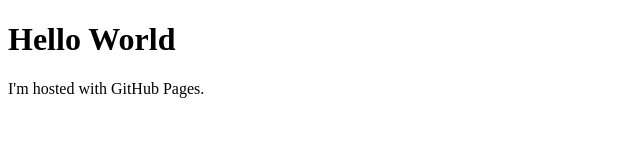
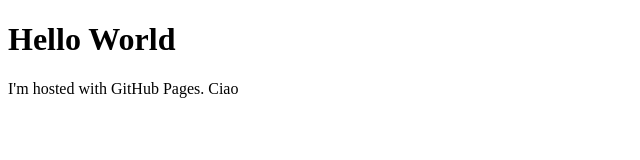
Before and after one commit to mabaigu/mbaiguera, a plain HTML site: page index.html in a window 1280 px wide. Shown: the full height of the page, 0-640 px from the left. Drawn offline with Linux system fonts and the light colour scheme.

Commit message:
Update index.html

```diff
--- a/index.html
+++ b/index.html
@@ -2,6 +2,6 @@
 <html>
 <body>
 <h1>Hello World</h1>
-<p>I'm hosted with GitHub Pages.</p>
+<p>I'm hosted with GitHub Pages. Ciao </p>
 </body>
 </html>
```
